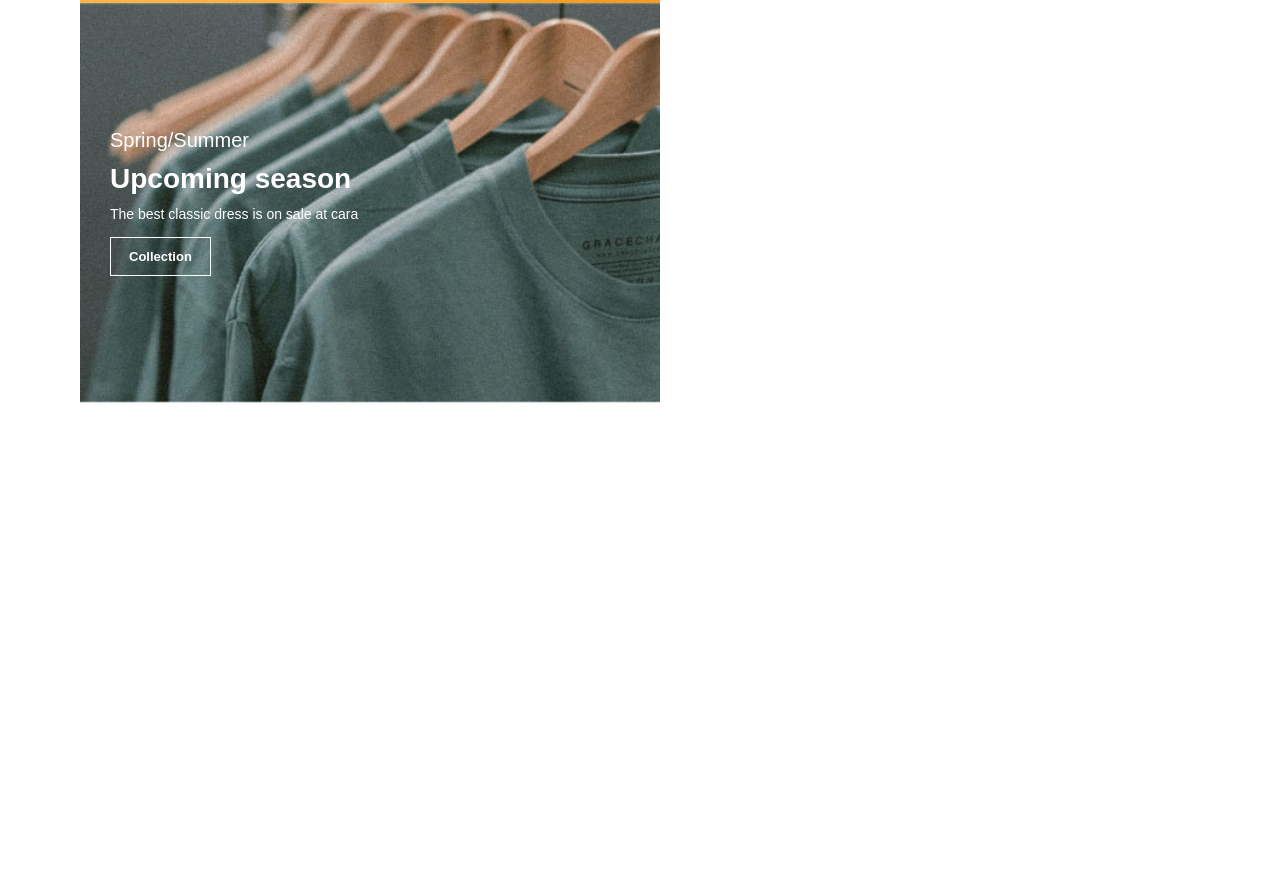
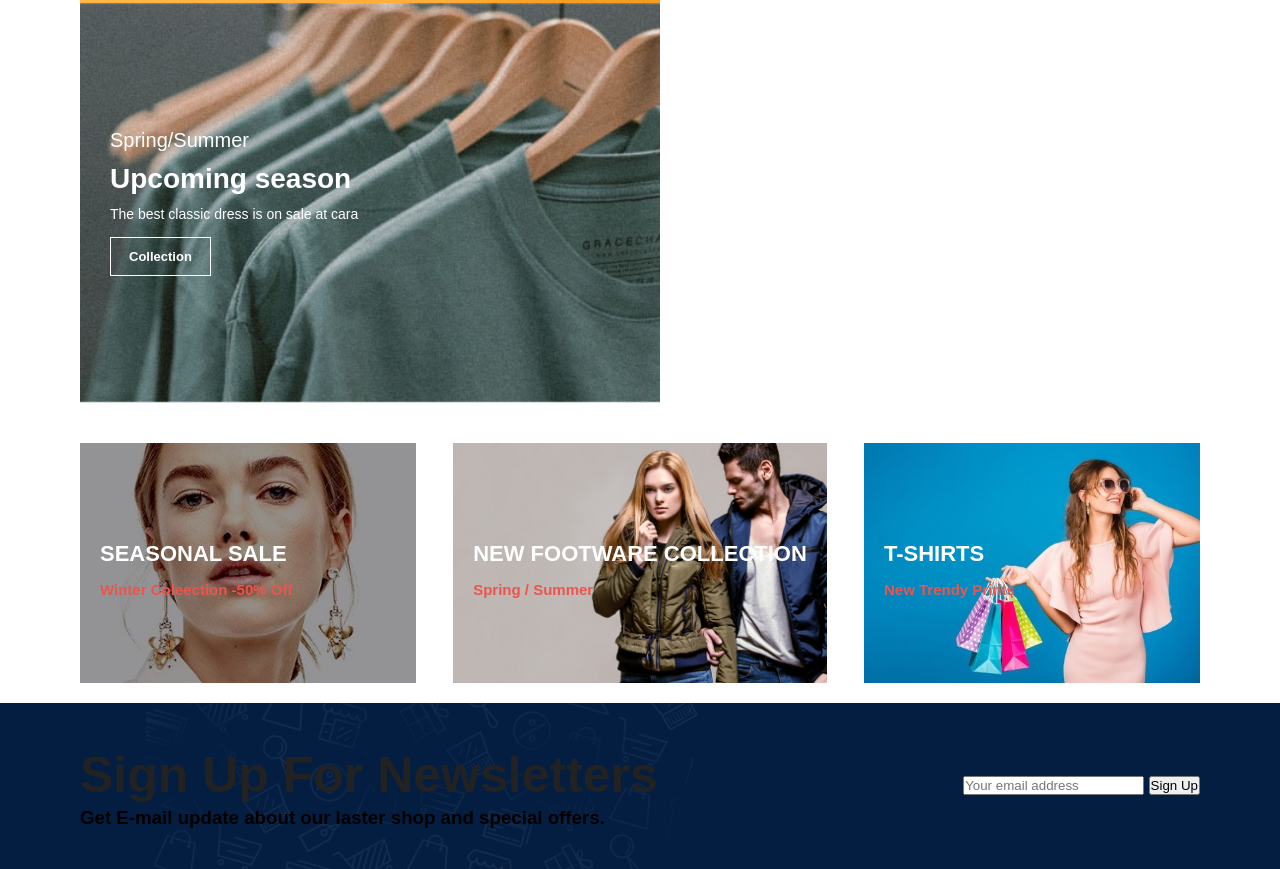
Before and after one commit to Anirudh-koushik-99/E-commerce-Application, a plain HTML site: page index.html in a window 1280 px wide. Shown: the part 3939-4808 px from the top of the page. Before the commit the page ends 4382 px from the top, so only its background shows below. Drawn offline with Linux system fonts and the light colour scheme.

Commit message:
Initial commit

```diff
--- a/index.html
+++ b/index.html
@@ -383,6 +383,38 @@
 
     </section>
 
+    <section id="banner3">
+
+        <div class="banner-box">
+            <h2>SEASONAL SALE</h2>
+            <h3>Winter Coleection -50% Off</h3>
+        </div>
+
+        <div class="banner-box banner-box2">
+            <h2>NEW FOOTWARE COLLECTION</h2>
+            <h3>Spring / Summer</h3>
+        </div>
+
+        <div class="banner-box banner-box3">
+            <h2>T-SHIRTS</h2>
+            <h3>New Trendy Prints</h3>
+        </div>
+    </section>
+
+    <section id="newsletter" class="section-p1">
+        <div class="newstext">
+            <h1>Sign Up For Newsletters</h1>
+
+            <h3>Get E-mail update about our laster shop and <span>special offers.</span></h3>
+        </div>
+        <div id="form">
+            <form action="#" id="newsletteremail">
+                <input type="email" placeholder="Your email address">
+                <button>Sign Up</button>
+            </form>
+        </div>
+    </section>
+
     <script src="script.js"></script>
   </body>
 </html>
--- a/style.css
+++ b/style.css
@@ -364,3 +364,56 @@ body{
     background-color: #088178;
     border: 1px solid #088178;
 }
+
+#banner3{
+    display: flex;
+    justify-content: space-between;
+    flex-wrap: wrap;
+    padding: 0 80px;
+}
+
+#banner3 .banner-box{
+    display: flex;
+    flex-direction: column;
+    justify-content: center;
+    align-items: flex-start;
+    background-image: url("images/banner/b7.jpg");
+    min-width: 30%;
+    height: 30vh;
+    background-size: cover;
+    background-position: center;
+    padding: 20px;
+    margin-bottom: 20px;
+}
+
+#banner3 h2{
+    color: white;
+    font-weight: 900;
+    font-size: 22px;
+}
+
+#banner3 h3{
+    color: #ec544e;
+    font-weight: 800;
+    font-size: 15px;
+}
+
+#banner3 .banner-box2{
+    background-image: url("images/banner/b4.jpg");
+}
+
+#banner3 .banner-box3{
+    background-image: url("images/banner/b18.jpg");
+}
+
+#newsletter{
+    display: flex;
+    justify-content: space-between;
+    flex-wrap: wrap;
+    align-items: center;
+
+    background-image: url("images/banner/b14.png");
+    background-repeat: no-repeat;
+    background-position: 20% 30%;
+    background-color: #041e42;
+}
```
